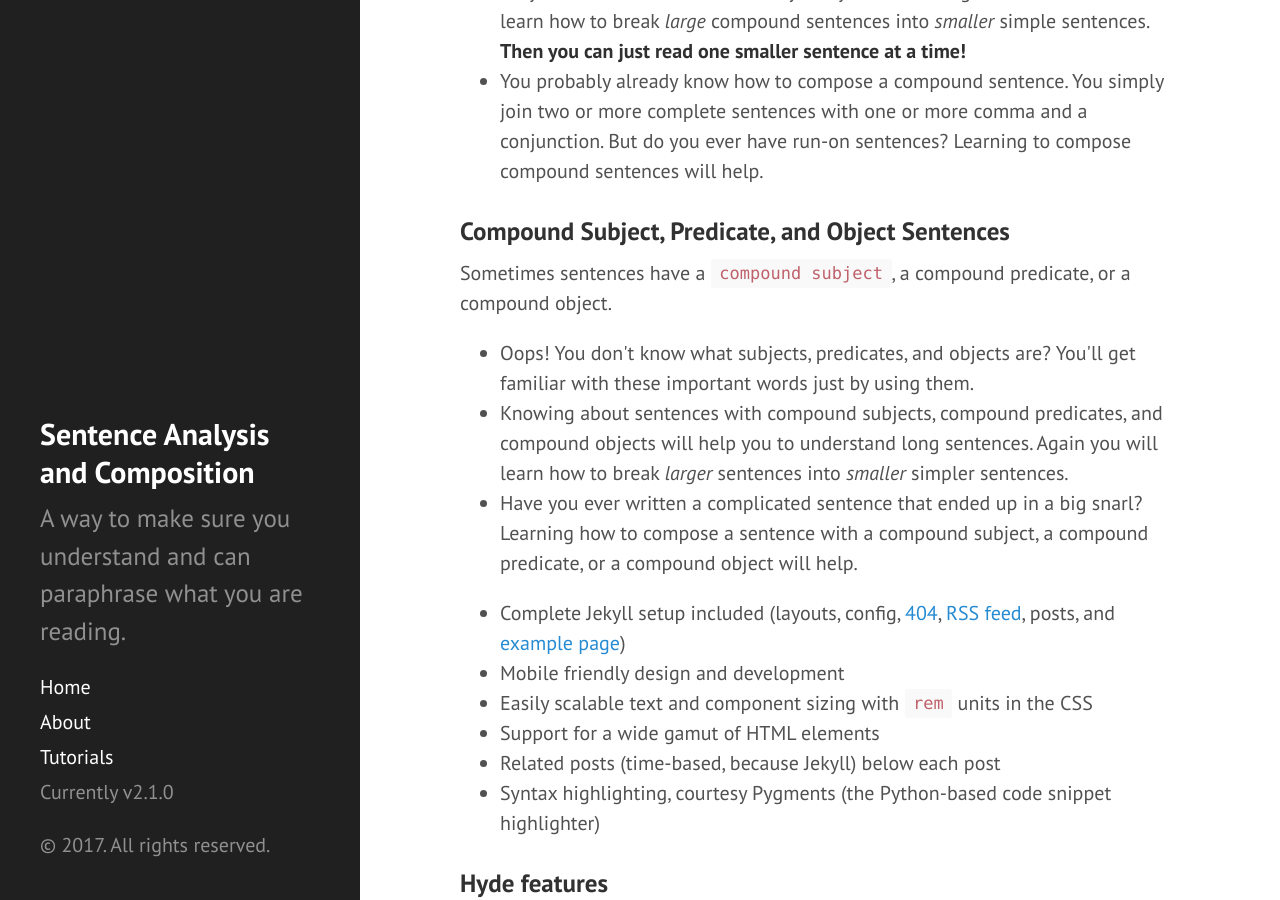
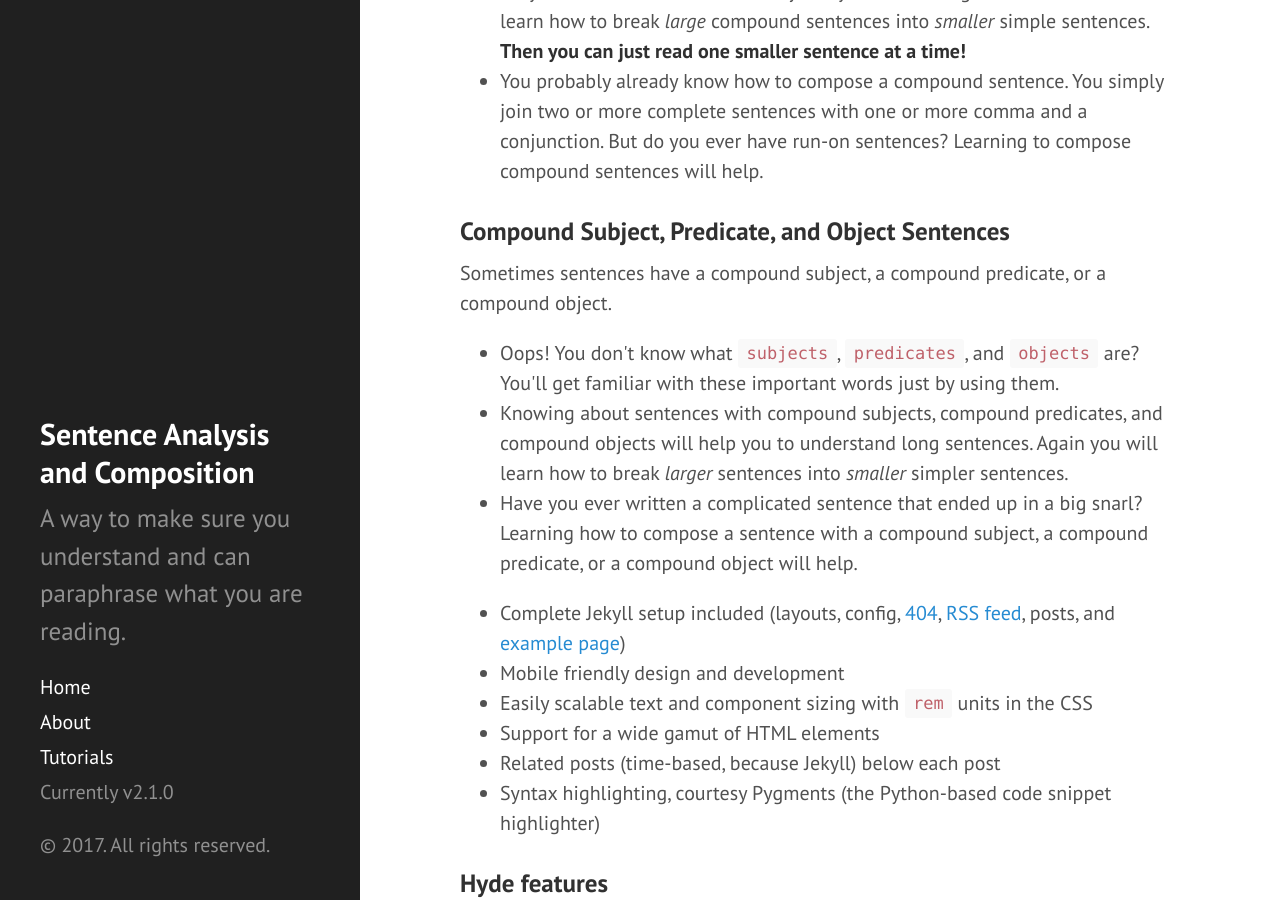
Before and after one commit to srogersact/srogersact.github.io, a Jekyll site: the page index.html, which Jekyll copies as it is, in a window 1280 px wide and 900 px high, scrolled down 575 px. Built offline with Jekyll 4.4.1, drawn with Linux system fonts in a browser that asks for light colours.

Commit message:
This might be interesting.

```diff
--- a/index.html
+++ b/index.html
@@ -103,9 +103,9 @@
 </ul>
 <h3 id="compound-subject-predicate-object">Compound Subject, Predicate, and Object Sentences</h3>
 
-<p>Sometimes sentences have a <code class="highlighter-rouge">compound subject</code>, a compound predicate, or a compound object. </p>
+<p>Sometimes sentences have a compound subject, a compound predicate, or a compound object. </p>
 <ul>
-  <li>Oops! You don't know what subjects, predicates, and objects are?  You'll get familiar with these important words just by using them.</li>
+  <li>Oops! You don't know what <code class="highlighter-rouge">subjects</code>, <code class="highlighter-rouge">predicates</code>, and <code class="highlighter-rouge">objects</code> are?  You'll get familiar with these important words just by using them.</li>
   <li>Knowing about sentences with compound subjects, compound predicates, and compound objects will help you to understand long sentences. Again you will learn how to break <em>larger</em> sentences into <em>smaller</em> simpler sentences. </li>
    <li>Have you ever written a complicated sentence that ended up in a big snarl? Learning how to compose a sentence with a compound subject, a compound predicate, or a compound object will help.</li>
 </ul>
```
